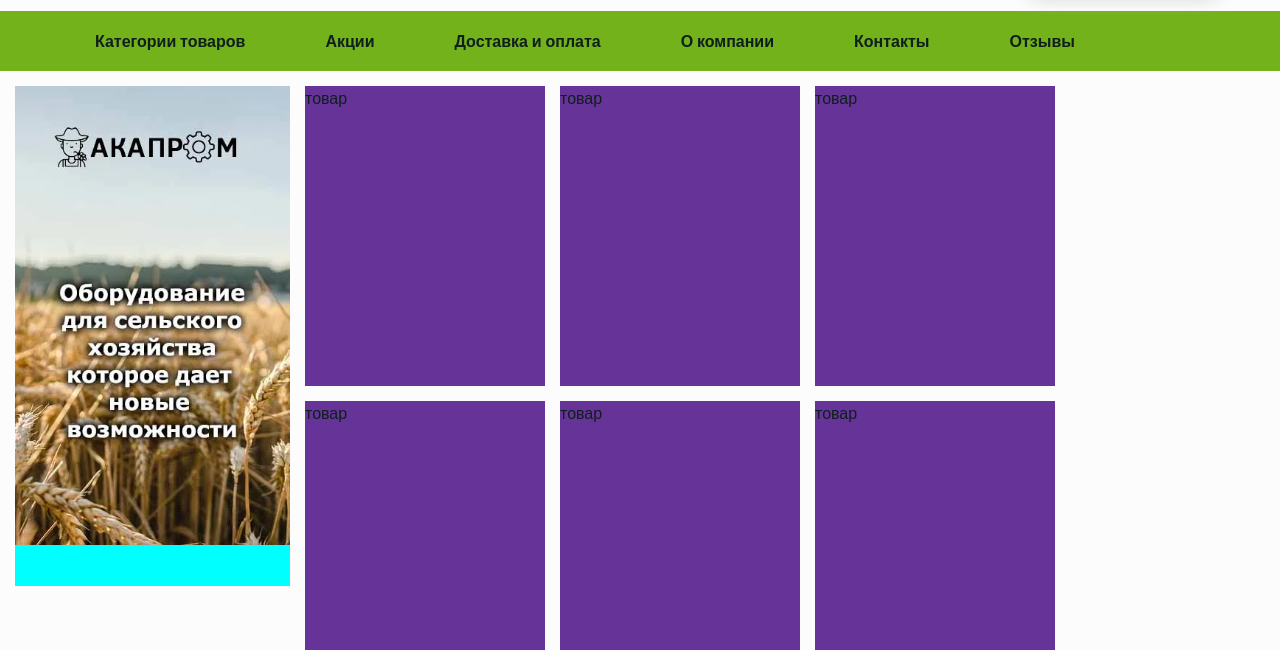
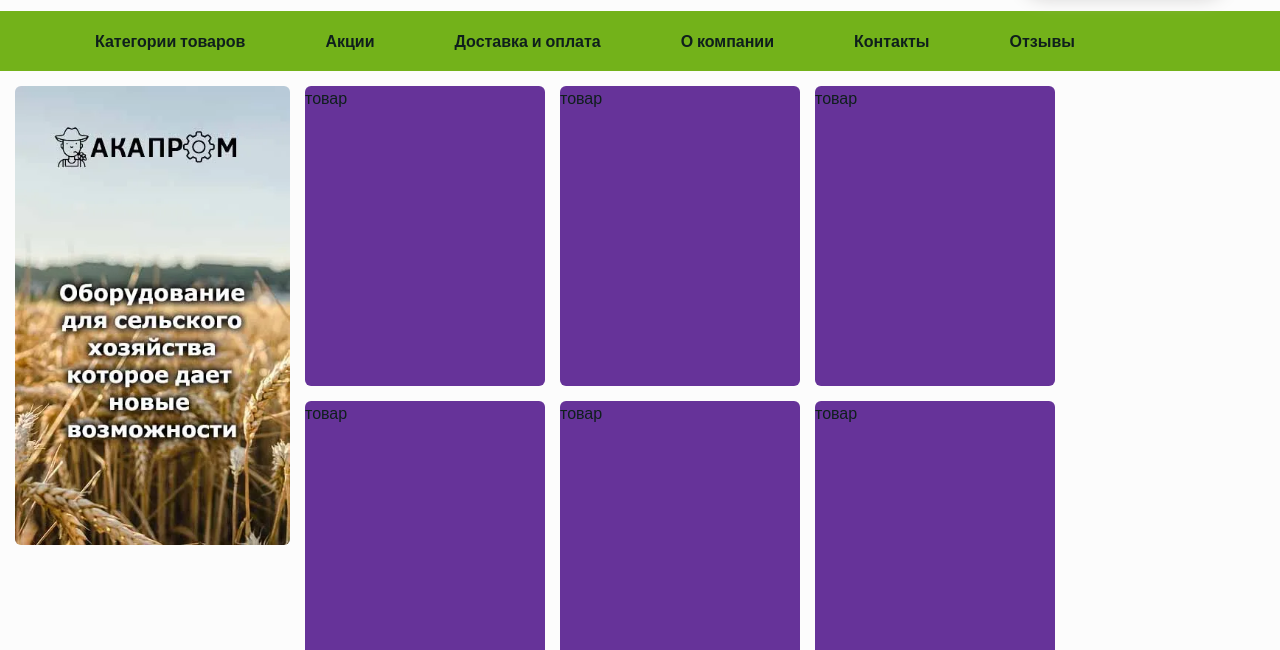
Before and after one commit to Orfo143/Akaprom, a plain HTML site: page index.html in a window 1280 px wide. Shown: the part 150-800 px from the top of the page. Drawn offline with Linux system fonts and the light colour scheme.

Commit message:
Update main.css

```diff
--- a/css/main.css
+++ b/css/main.css
@@ -121,8 +121,10 @@ body{
 /* aside */
 .aside{
     min-width: 275px;
-    background-color: aqua;
-    height: 500px;
+    height: 100%;
+}
+.aside img{
+    border-radius: 6px;
 }
 .category{
 
@@ -137,4 +139,5 @@ body{
     width: 240px;
     height: 300px;
     background-color: rebeccapurple;
+    border-radius: 6px;
 }
```
